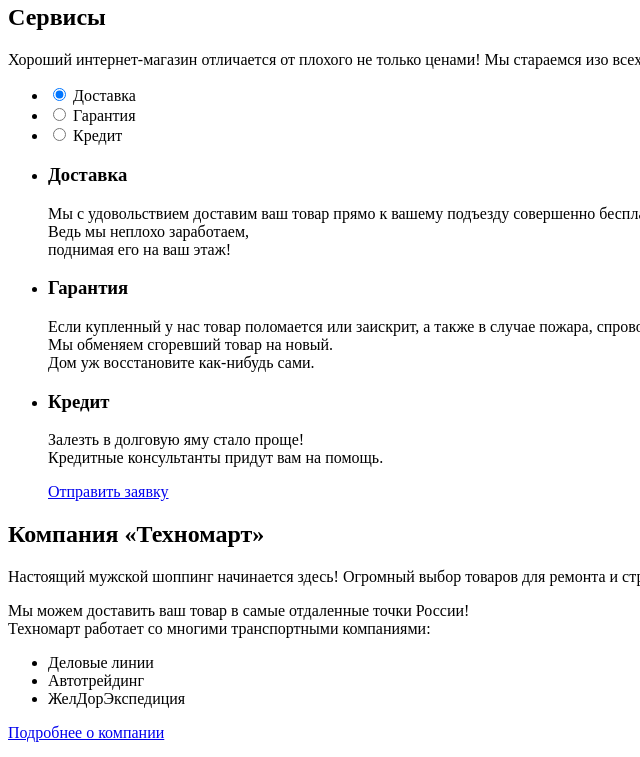
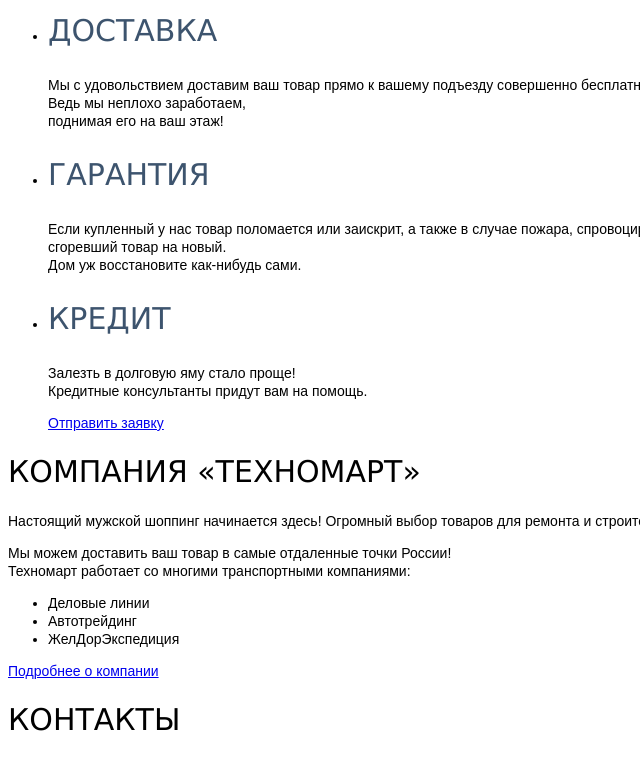
Before and after one commit to petitechatte/209725-technomart-1, a plain HTML site: page index.html in a window 1280 px wide. Shown: the part 1835-2592 px from the top of the page, without its empty margins (0-640 px from the left). Drawn offline with Linux system fonts and the light colour scheme.

Commit message:
Привязан файл стилей
Исправлена жирность заголовков

```diff
--- a/css/style.css
+++ b/css/style.css
@@ -12,6 +12,7 @@ body {
   line-height: 30px;
   color: #3d546e;
   font-family: "Cuprum", "Verdana", sans-serif;
+  font-weight: normal;
   text-transform: uppercase;
 }
 
@@ -19,5 +20,6 @@ body {
   font-size: 30px;
   line-height: 30px;
   font-family: "Cuprum", "Verdana", sans-serif;
+  font-weight: normal;
   text-transform: uppercase;
 }
--- a/index.html
+++ b/index.html
@@ -3,6 +3,7 @@
   <head>
     <meta charset="utf-8">
     <title>Техномарт</title>
+    <link rel="stylesheet" href="css/style.css">
   </head>
   <body>
     <header class="page-header">
```
Also changed, not shown: catalog.html (+1 -0 lines).
